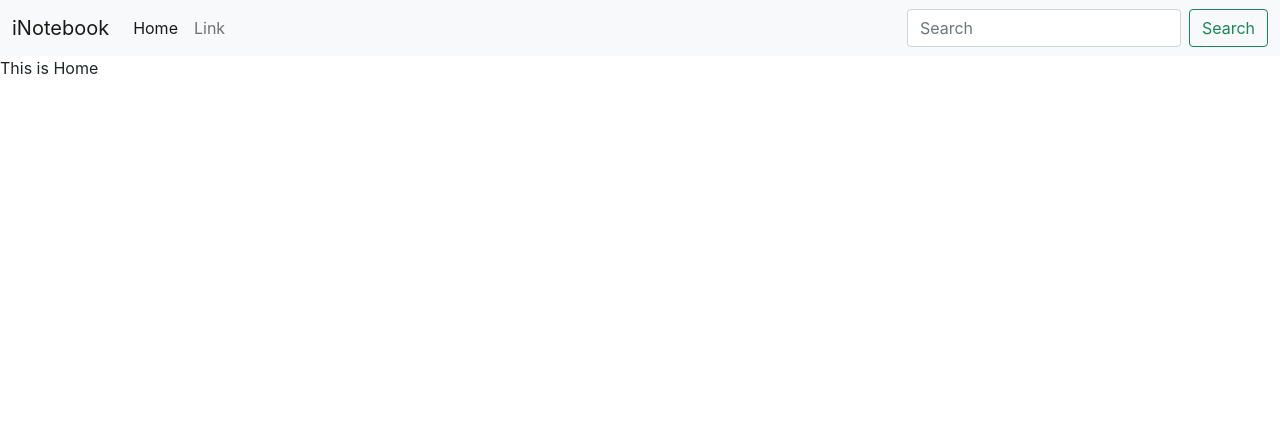
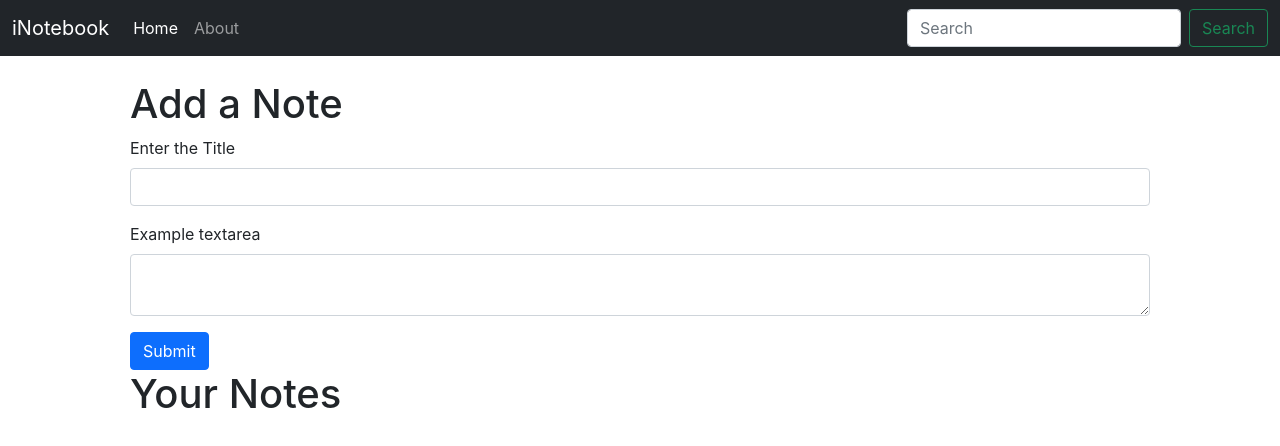
Before and after one commit to Rakeshgombi/iNotebook, a React (Create React App) app: page / in a window 1280 px wide. Shown: the top 446 px of the page. Built offline with nearby package versions, Linux system fonts and the light colour scheme.

Commit message:
Adding useContext, useLocation Hook in React

```diff
--- a/src/App.js
+++ b/src/App.js
@@ -7,11 +7,14 @@ import {
 import Navbar from './Components/Navbar';
 import Home from './Components/Home';
 import About from './Components/About';
+import NoteState from './Context/NoteState';
 
 function App() {
   return (
+    <NoteState>
       <Router>
         <Navbar />
+        <div className="container">
           <Switch>
             <Route exact path="/">
               <Home />
@@ -20,7 +23,9 @@ function App() {
               <About />
             </Route>
           </Switch>
+        </div>
       </Router>
+    </NoteState>
   );
 }
 
--- a/src/Components/About.js
+++ b/src/Components/About.js
@@ -1,9 +1,9 @@
-import React from 'react'
+import React from 'react';
 
 const About = () => {
   return (
     <div>
-      This is about
+      This is about page
     </div>
   )
 }
--- a/src/Components/Home.js
+++ b/src/Components/Home.js
@@ -3,7 +3,21 @@ import React from 'react'
 const Home = () => {
   return (
     <div>
-      This is Home
+      <div className="container my-4 px-5">
+        <h1>Add a Note</h1>
+        <form>
+          <div className="mb-3">
+            <label htmlFor="InputText" className="form-label">Enter the Title</label>
+            <input type="text" className="form-control" id="InputText" aria-describedby="InputText" />
+          </div>
+          <div class="mb-3">
+            <label for="InputDesc" class="form-label">Example textarea</label>
+            <textarea class="form-control" id="InputDesc" rows="2"></textarea>
+          </div>
+          <button type="submit" className="btn btn-primary">Submit</button>
+        </form>
+        <h1>Your Notes</h1>
+      </div>
     </div>
   )
 }
--- a/src/Components/Navbar.js
+++ b/src/Components/Navbar.js
@@ -1,27 +1,34 @@
 import React from 'react'
 import {
-  Link
+  Link,
+  useLocation
 } from "react-router-dom";
+
+
 const Navbar = () => {
+  let location = useLocation();
+  React.useEffect(() => {
+    console.log(location.pathname);
+  }, [location]);
   return (
-    <nav class="navbar navbar-expand-lg navbar-light bg-light">
-      <div class="container-fluid">
-        <Link class="navbar-brand" to="/">iNotebook</Link>
-        <button class="navbar-toggler" type="button" data-bs-toggle="collapse" data-bs-target="#navbarSupportedContent" aria-controls="navbarSupportedContent" aria-expanded="false" aria-label="Toggle navigation">
-          <span class="navbar-toggler-icon"></span>
+    <nav className="navbar navbar-expand-lg navbar-dark bg-dark">
+      <div className="container-fluid">
+        <Link className="navbar-brand" to="/">iNotebook</Link>
+        <button className="navbar-toggler" type="button" data-bs-toggle="collapse" data-bs-target="#navbarSupportedContent" aria-controls="navbarSupportedContent" aria-expanded="false" aria-label="Toggle navigation">
+          <span className="navbar-toggler-icon"></span>
         </button>
-        <div class="collapse navbar-collapse" id="navbarSupportedContent">
-          <ul class="navbar-nav me-auto mb-2 mb-lg-0">
-            <li class="nav-item">
-              <Link class="nav-link active" aria-current="page" to="/">Home</Link>
+        <div className="collapse navbar-collapse" id="navbarSupportedContent">
+          <ul className="navbar-nav me-auto mb-2 mb-lg-0">
+            <li className="nav-item">
+              <Link className={`nav-link ${location.pathname === "/" ? "active" : ""}`} aria-current="page" to="/">Home</Link>
             </li>
-            <li class="nav-item">
-              <Link class="nav-link" to="/about">Link</Link>
+            <li className="nav-item">
+              <Link className={`nav-link ${location.pathname === "/about" ? "active" : ""}`} to="/about">About</Link>
             </li>
           </ul>
-          <form class="d-flex">
-            <input class="form-control me-2" type="search" placeholder="Search" aria-label="Search" />
-            <button class="btn btn-outline-success" type="submit">Search</button>
+          <form className="d-flex">
+            <input className="form-control me-2" type="search" placeholder="Search" aria-label="Search" />
+            <button className="btn btn-outline-success" type="submit">Search</button>
           </form>
         </div>
       </div>
--- /dev/null
+++ b/src/Context/NoteState.js
@@ -0,0 +1,14 @@
+import NoteContext from './noteContext';
+// import { useState } from 'react';
+
+const NoteState = (props) => {
+
+  return (
+    <NoteContext.Provider>
+      {props.children}
+    </NoteContext.Provider>
+
+  )
+}
+
+export default NoteState;
--- /dev/null
+++ b/src/Context/noteContext.js
@@ -0,0 +1,5 @@
+import { createContext } from "react";
+
+const noteContext = createContext();
+
+export default noteContext;
```
Lines whose indentation alone changed are shown as unchanged.
